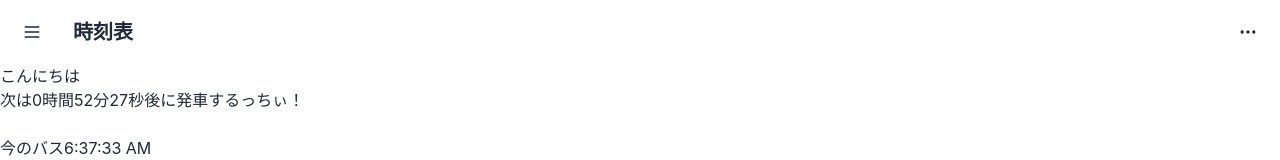
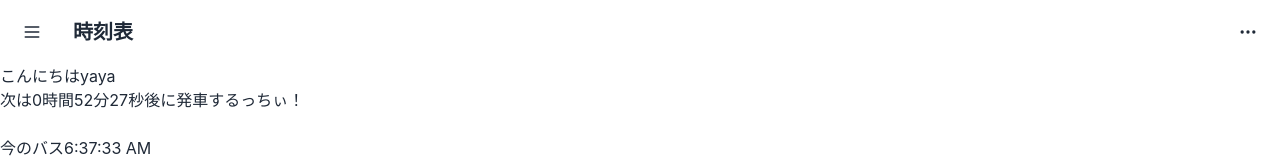
Before and after one commit to samus0n/test, a React (Create React App) app: page / in a window 1280 px wide. Shown: the top 160 px of the page. Built offline with nearby package versions, Linux system fonts and the light colour scheme; no server answers.

Commit message:
aqwsedrftgyhujiko

```diff
--- a/src/App.js
+++ b/src/App.js
@@ -35,7 +35,7 @@ function App() {
         <div className=' box delay01 animate__animated animate__fadeIn'>
       <Header/>
 
-    <p>こんにちは</p>
+    <p>こんにちはyaya</p>
     <Timetable/>
 
     </div>
```
